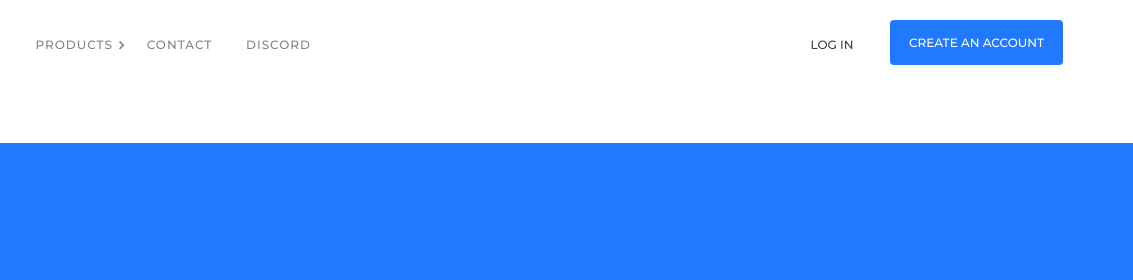
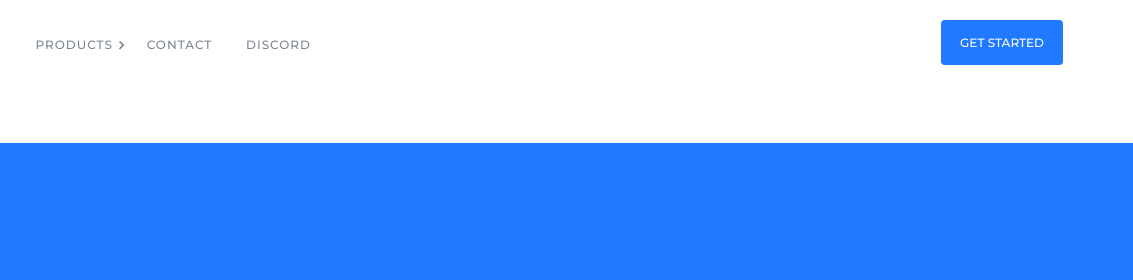
Before and after one commit to ItzDatMC/susvps, a plain HTML site: page index.html in a window 1280 px wide. Shown: the top 280 px of the page, 147-1280 px from the left. Drawn offline with Linux system fonts and the light colour scheme.

Commit message:
Update index.html

```diff
--- a/index.html
+++ b/index.html
@@ -44,8 +44,7 @@
                         </ul>
                 </div>
                 <div class="col-sm-3 col-xs-6 header-right">
-                    <div class="login-btn-area"> <a href="#" class="login-btn">Log In</a> </div>
-                    <div class="account-btn"> <a href="#" class="create-account-btn button-hover">create an account</a> </div>
+                    <div class="account-btn"> <a href="order.html" class="create-account-btn button-hover">get started</a> </div>
                 </div>
             </div>
         </div>
```
